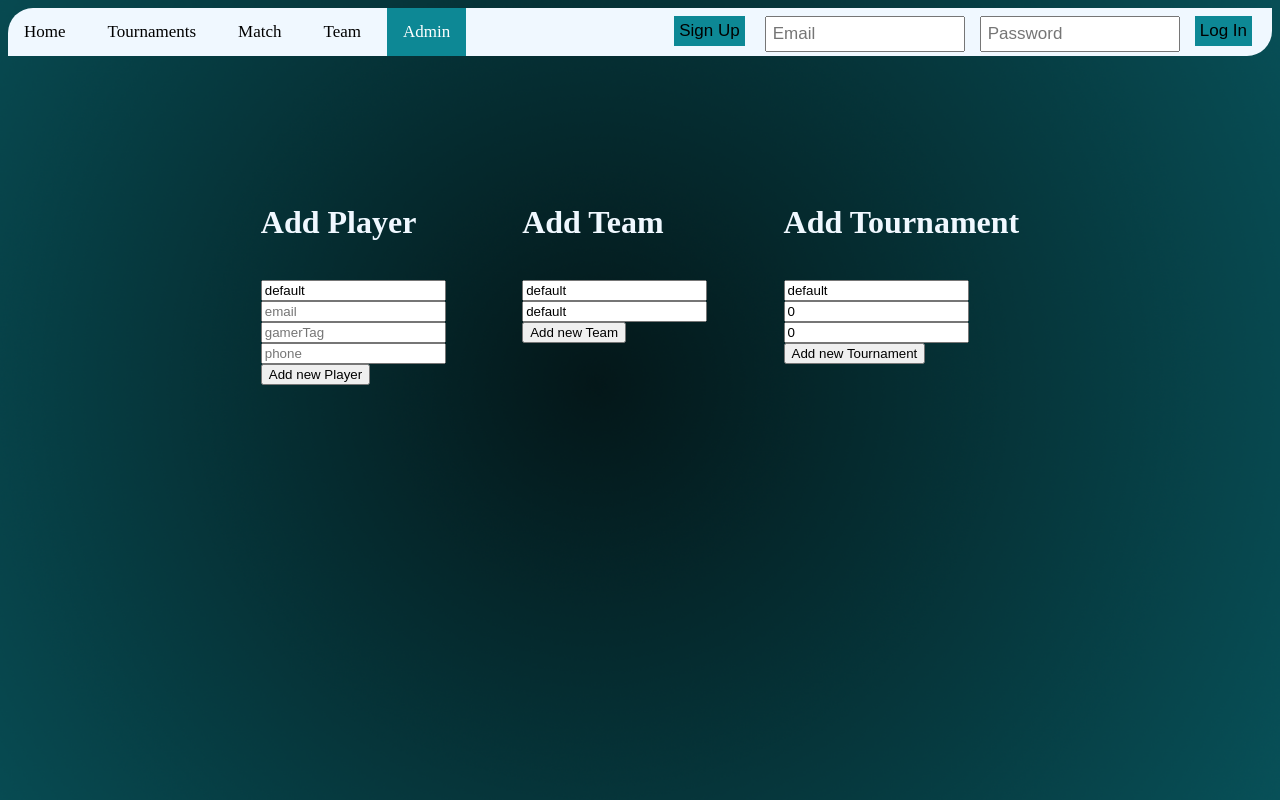
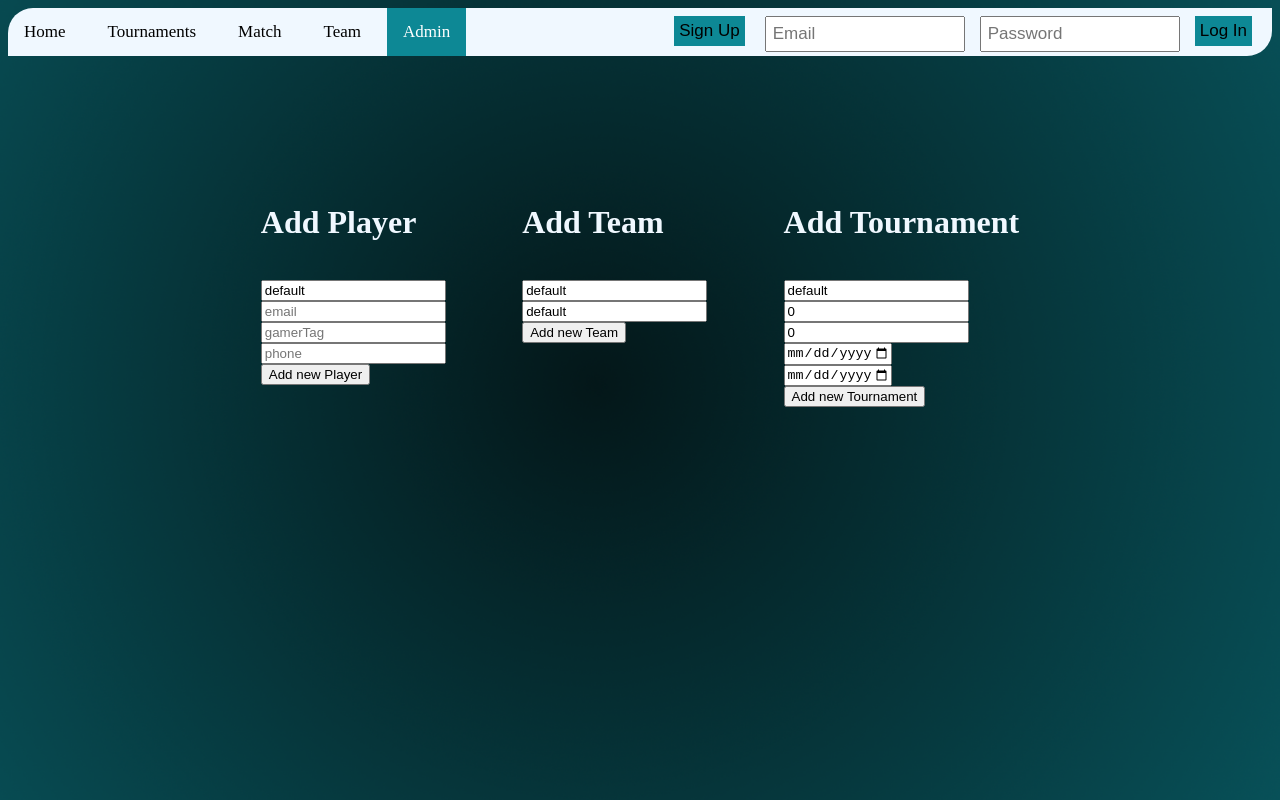
Before and after one commit to coerth/tournafy, a React (Vite) app: page /admin in a window 1280 px wide. Built offline with nearby package versions, Linux system fonts and the light colour scheme.

Commit message:
date på AddTournament

```diff
--- a/src/components/tournament/AddTournament.tsx
+++ b/src/components/tournament/AddTournament.tsx
@@ -4,6 +4,7 @@ import { tournamentInputInitialState } from '../../types/initialState';
 import { CREATE_TOURNAMENT } from '../../../graphql/mutations/tournamentMutation';
 import {useMutation } from '@apollo/client';
 import { GET_TOURNAMENTS } from '../../../graphql/query';
+import { convertFormStringToDate, dateFormatForm } from '../../utility/date';
 
 
 const AddTournament = () => {
@@ -18,6 +19,7 @@ const AddTournament = () => {
     const createNewTournament = (event: React.FormEvent<HTMLFormElement>) => {
         event.preventDefault();
         mutateFunction({variables: { input: tournament }});
+
     }
   return (
     <div>
@@ -36,6 +38,26 @@ const AddTournament = () => {
         <input required type="number" name="minTeams" placeholder='minTeams' value={tournament.minTeams} onChange={(evt)=>{setTournament({...tournament, minTeams:parseInt(evt.target.value)})}}/>
         </label>
         <br/>
+        <label>
+        <input
+        type="date"
+        name="startDate"
+        min={dateFormatForm(new Date())}
+        max="2050-12-31"
+        onBlur={(evt)=>{setTournament({...tournament, startDate:convertFormStringToDate(evt.target.value)})}}
+        required />
+        </label>
+        <br/>
+        <label>
+        <input
+        type="date"
+        name="EndDate"
+        min={dateFormatForm(new Date())}
+        max="2050-12-31"
+        onBlur={(evt)=>{setTournament({...tournament, endDate:convertFormStringToDate(evt.target.value)})}}
+        required />
+        </label>
+        <br/>
         <input type="submit" value="Add new Tournament" />
     </form>
     </div>
--- a/src/components/tournament/TournamentTable.tsx
+++ b/src/components/tournament/TournamentTable.tsx
@@ -3,6 +3,7 @@ import {Tournament, Match, Team, Player} from '../../types/types'
 import { tournamentGameTypes, tournamentInitialState } from '../../types/initialState';
 import { useNavigate } from 'react-router-dom'
 import DisplayTournament from './DisplayTournament';
+import { stringToDate } from '../../utility/date';
 
 
 type Props = {
@@ -19,6 +20,8 @@ const [tournament, setTournament] = useState<Tournament>(tournamentInitialState)
     setTournament(tournaments[index])
     setShowTournament(!showTournament)
   }
+
+
 
   return (
     <div>
@@ -45,8 +48,8 @@ const [tournament, setTournament] = useState<Tournament>(tournamentInitialState)
               <td>{tournament.tournamentGame ? tournament.tournamentGame : ""}</td>
               <td>{tournament.tournamentType}</td>
               { <td>{tournament.maxTeams? tournament.maxTeams - tournament.teams?.length : 0}</td> }
-              <td>{tournament.startDate}</td>
-              <td>{tournament.endDate}</td>
+              <td>{ stringToDate(tournament.startDate ? tournament.startDate : "")}</td>
+              <td>{stringToDate(tournament.endDate ? tournament.endDate : "")}</td>
               <td><button onClick={() => seeTournament(tournament._id? tournament._id : "")}>See Tournament</button></td>
 
             </tr>
--- a/src/types/initialState.ts
+++ b/src/types/initialState.ts
@@ -1,4 +1,5 @@
 import { Player, Team, Match, Tournament, SignUp, LogIn,  } from "./types"
+import { dateFormatForm } from "../utility/date"
 
 export const  playerInitialState: Player = {
     name: "default"
@@ -26,8 +27,8 @@ export const matchInitialState: Match = {
 
 export const tournamentInitialState: Tournament = {
     name: "default",
-    startDate: "default",
-    endDate: "default",
+    startDate: dateFormatForm(new Date()),
+    endDate: "2050-12-31",
     maxTeams: 0,
     minTeams: 0,
     matches: [matchInitialState],
--- /dev/null
+++ b/src/utility/date.ts
@@ -0,0 +1,25 @@
+export function dateFormatForm(date: Date): string {
+
+    let dateString: string =
+    date.getFullYear()+
+    "-" +
+    (date.getMonth()) +
+    "-" +
+    date.getDate()
+
+    return dateString;
+  }
+
+  export function stringToDate(dateString: string)
+  {
+    return new Date(parseInt(dateString)).toDateString()
+  }
+
+  export function convertFormStringToDate(dateString: string)
+  {
+    let splitArray = dateString.split("-")
+
+   let date = new Date(parseInt(splitArray[0]), parseInt(splitArray[1]), parseInt(splitArray[2]))
+
+    return date.valueOf().toString()
+  }
```
